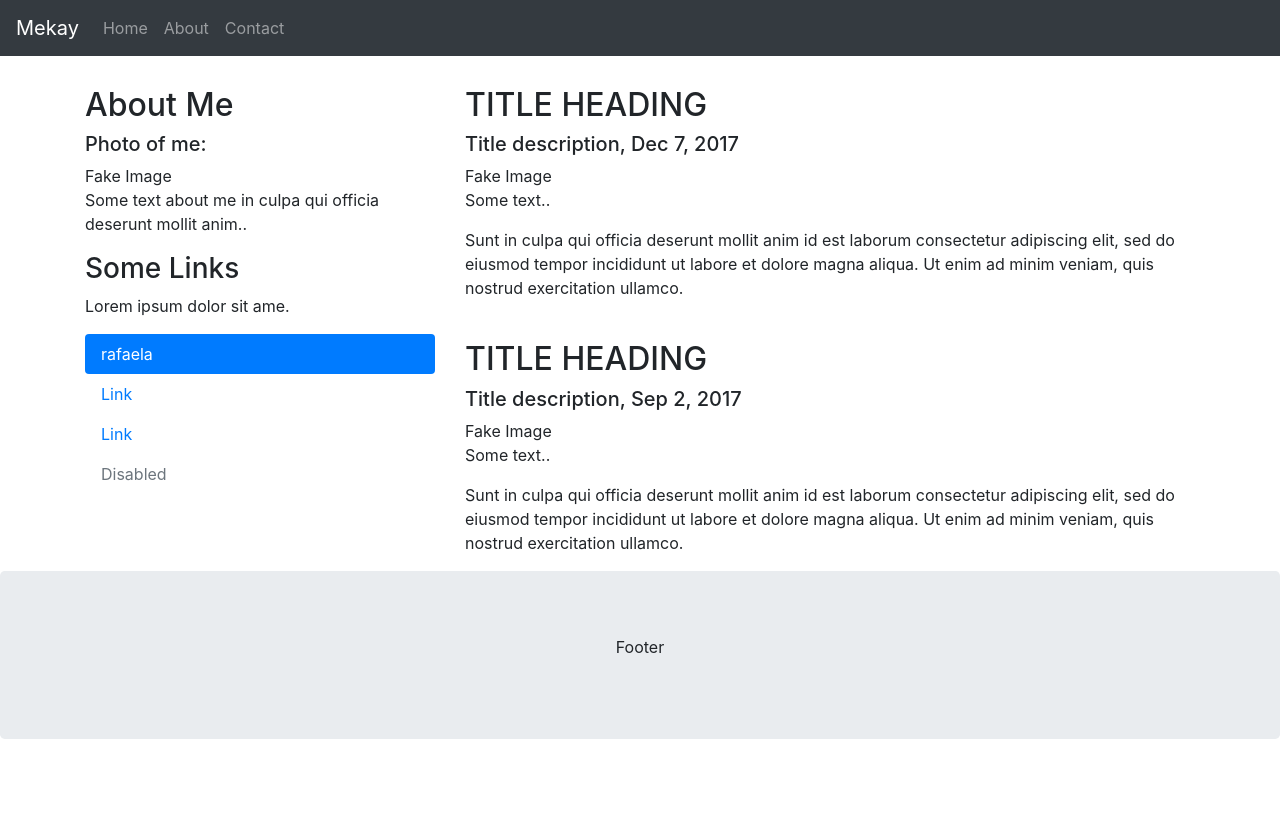
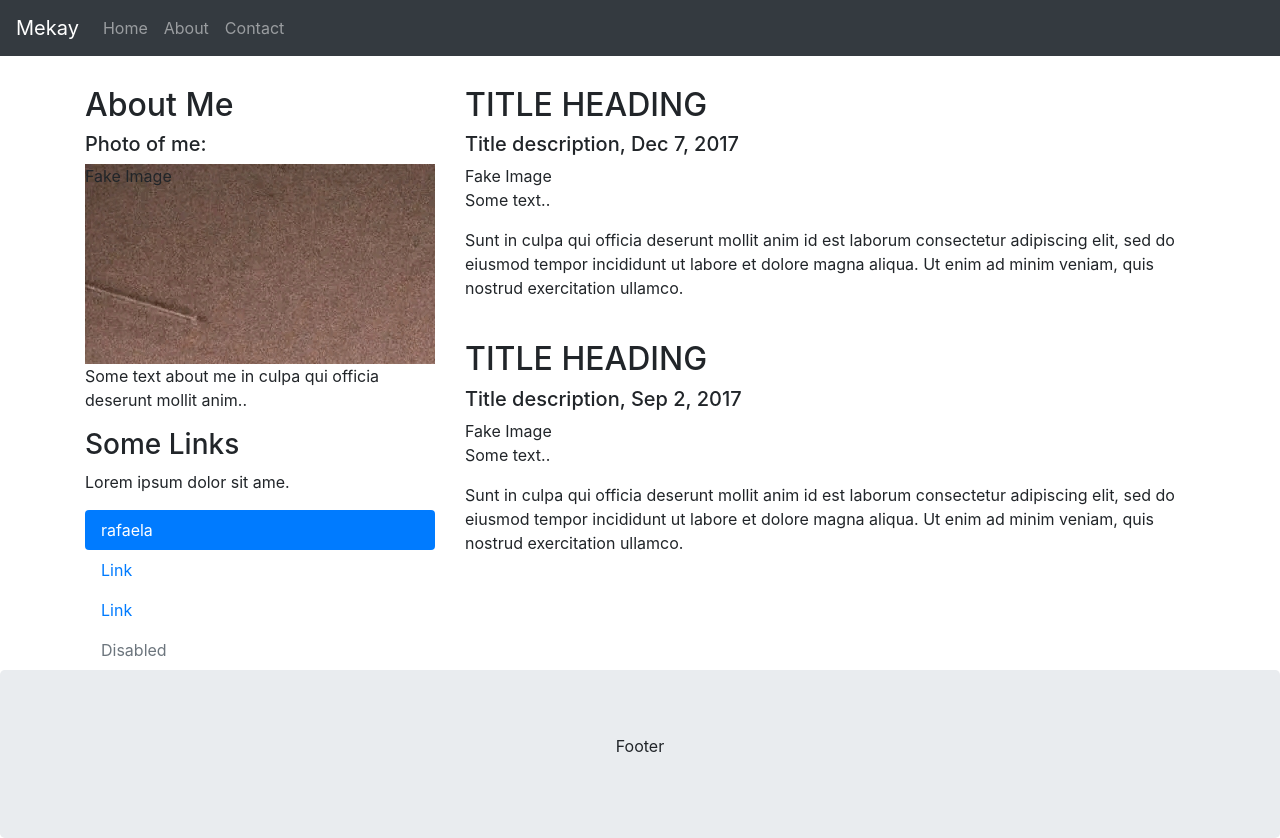
Before and after one commit to yourname17/mywebsite-, a plain HTML site: page index.html in a window 1280 px wide. Before the commit the page ends 800 px from the top, so only its background shows below. Drawn offline with nearby package versions, Linux system fonts and the light colour scheme.

Commit message:
Update index.html

```diff
--- a/index.html
+++ b/index.html
@@ -44,7 +44,7 @@
     <div class="col-sm-4">
       <h2>About Me</h2>
       <h5>Photo of me:</h5>
-      <div class="fakeimg">Fake Image</div>
+      <div class="myImage">Fake Image</div>
       <p>Some text about me in culpa qui officia deserunt mollit anim..</p>
       <h3>Some Links</h3>
       <p>Lorem ipsum dolor sit ame.</p>
```
